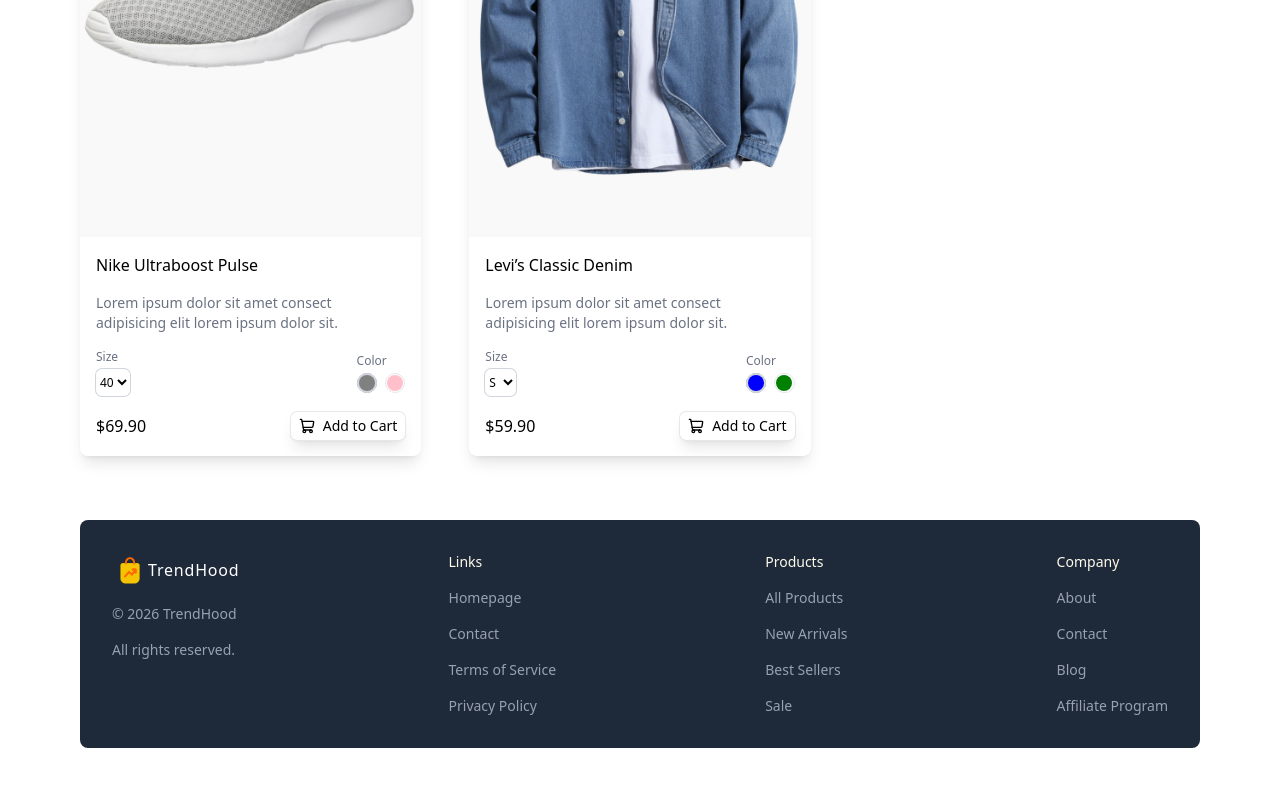
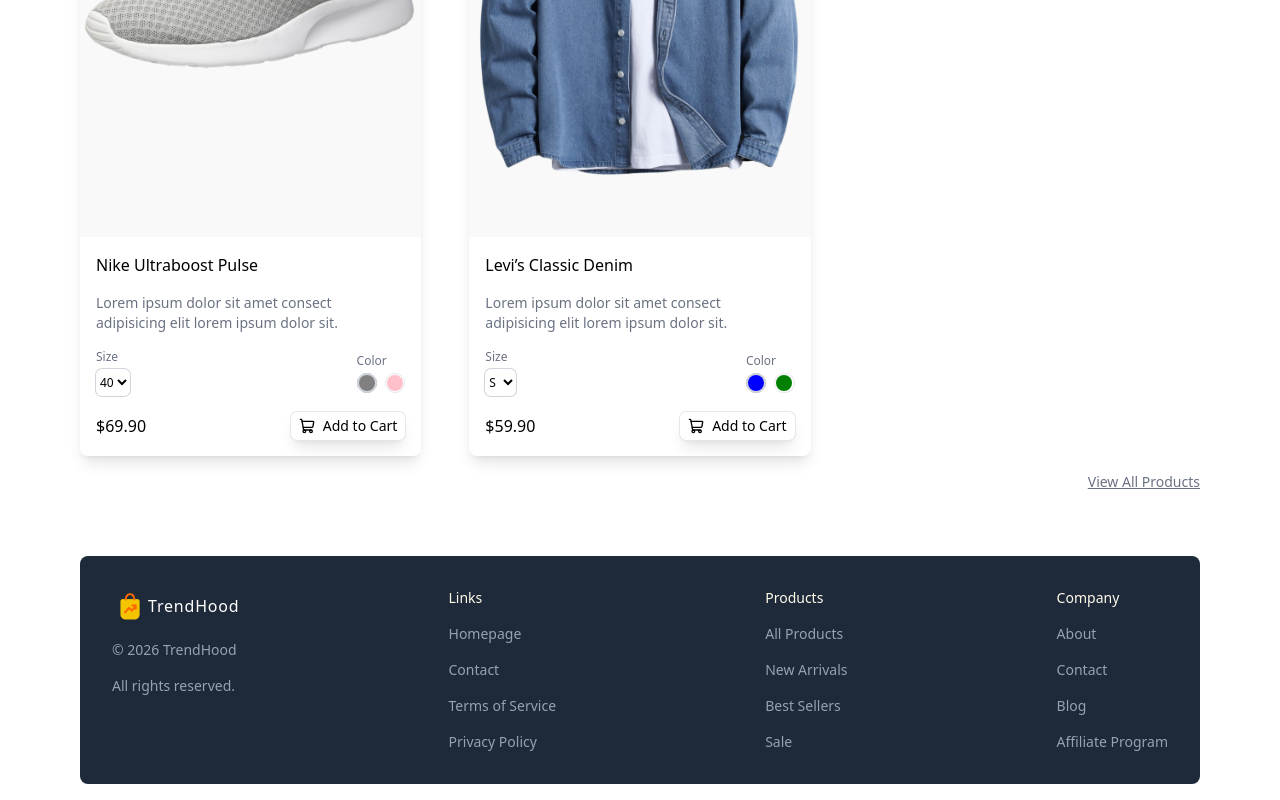
Before and after one commit to dbadalyan97/shopping-app, a Next.js app in the folder client/: page / in a window 1280 px wide. Shown: the part 2375-3175 px from the top of the page. Before the commit the page ends 3139 px from the top, so only its background shows below. Built offline with nearby package versions, Linux system fonts and the light colour scheme.

Commit message:
feat: pass category to ProductList and update related tests

```diff
--- a/client/src/app/page.tsx
+++ b/client/src/app/page.tsx
@@ -1,10 +1,16 @@
 import { ProductList } from "@/components/Product/ProductList";
 import Image from "next/image";
 
-export default async function Home() {
+export default async function Home({
+  searchParams,
+}: {
+  searchParams: Promise<{ category: string }>;
+}) {
+  const { category } = await searchParams;
+
   return (
     <div className="">
-      <div className="relative aspect-3/1 mb-12">
+      <div className="relative mb-12 aspect-3/1">
         <Image
           src="/featured.png"
           alt="Featured Product"
@@ -13,7 +19,7 @@ export default async function Home() {
           sizes="(max-width: 768px) 100vw, (max-width: 1024px)"
         />
       </div>
-      <ProductList />
+      <ProductList category={category} />
     </div>
   );
 }
--- a/client/src/components/Product/ProductList/ProductList.tsx
+++ b/client/src/components/Product/ProductList/ProductList.tsx
@@ -1,8 +1,9 @@
+import Link from "next/link";
 import { Categories } from "../Categories";
-import ProductCard from "../ProductCard/ProductCard";
+import { ProductCard } from "../ProductCard";
 import { PRODUCTS } from "@/constants";
 
-const ProductList = () => {
+const ProductList = ({ category }: { category: string }) => {
   return (
     <div className="w-full">
       <Categories />
@@ -11,6 +12,12 @@ const ProductList = () => {
           <ProductCard key={product.id} product={product} />
         ))}
       </div>
+      <Link
+        href={category ? `/products?category=${category}` : "/products"}
+        className="mt-4 flex justify-end text-sm text-gray-500 underline"
+      >
+        View All Products
+      </Link>
     </div>
   );
 };
--- a/client/src/test/setup.tsx
+++ b/client/src/test/setup.tsx
@@ -13,10 +13,6 @@ vi.mock("next/image", () => ({
   default: ({
     src,
     alt,
-    fill: _fill,
-    unoptimized: _unoptimized,
-    loading: _loading,
-    priority: _priority,
     ...props
   }: ImgHTMLAttributes<HTMLImageElement> & {
     fill?: boolean;
```
Also changed, not shown: 2 other files (tests, documents, lock files or other folders).
